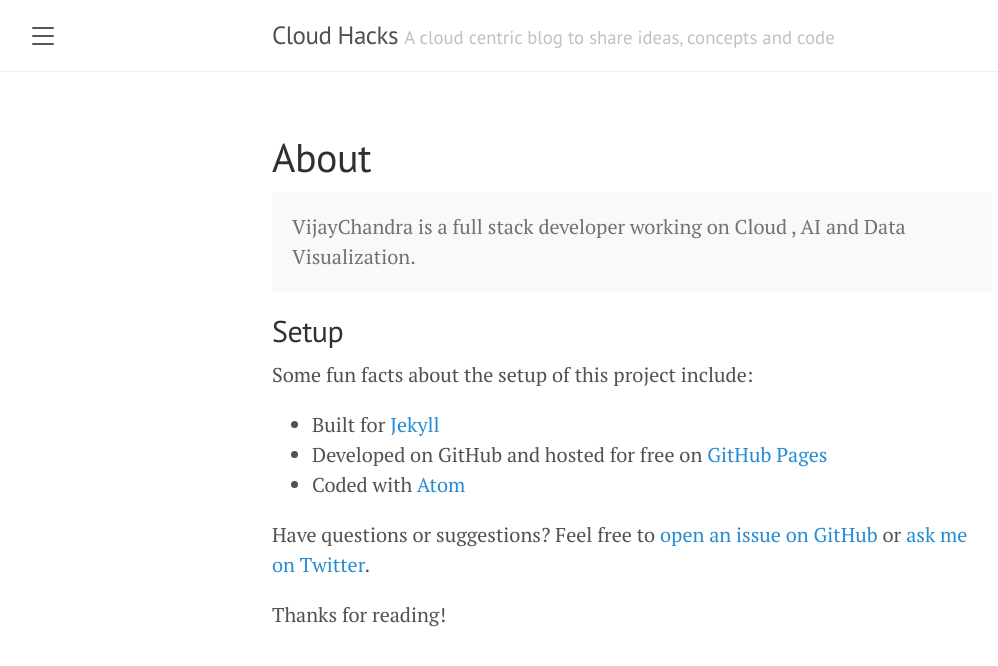
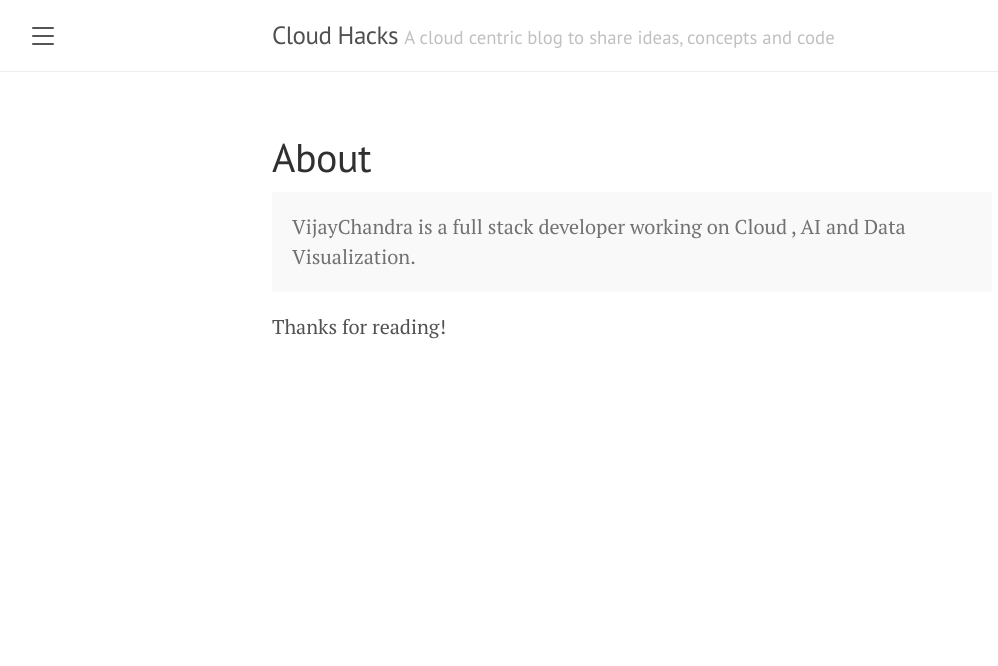
Before and after one commit to cloudtric/cloudtric.github.io, a Jekyll site: the page built from about.md, in a window 1280 px wide. Shown: the top 666 px of the page, without its empty margins (8-1006 px from the left). Built offline with Jekyll 4.4.1, drawn with Linux system fonts in a browser that asks for light colours.

Commit message:
Update about.md
Modified update

```diff
--- a/about.md
+++ b/about.md
@@ -7,14 +7,4 @@ title: About
 VijayChandra is a full stack developer working on Cloud , AI and Data Visualization.
 </p>
 
-## Setup
-
-Some fun facts about the setup of this project include:
-
-* Built for [Jekyll](https://jekyllrb.com)
-* Developed on GitHub and hosted for free on [GitHub Pages](https://pages.github.com)
-* Coded with [Atom](https://atom.io)
-
-Have questions or suggestions? Feel free to [open an issue on GitHub](https://github.com/poole/issues/new) or [ask me on Twitter](https://twitter.com/mdo).
-
 Thanks for reading!
```
